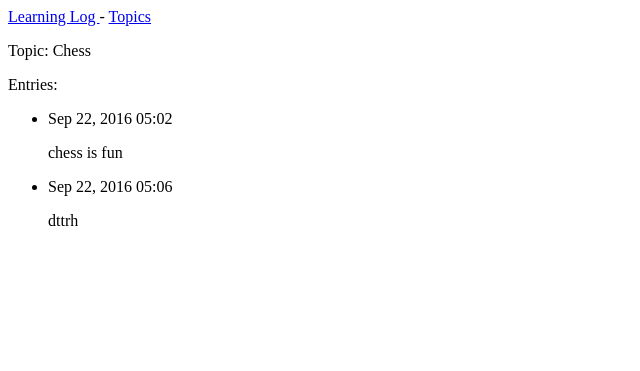
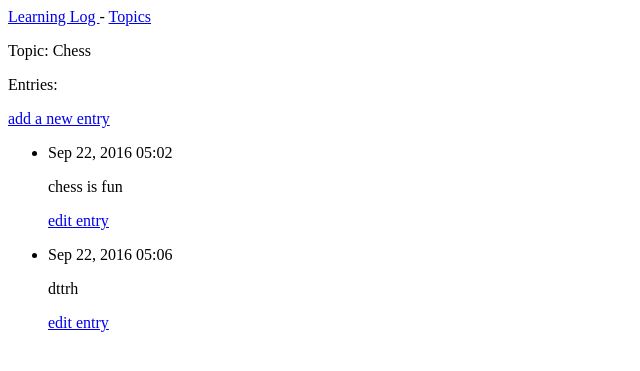
Before and after one commit to PanharithChhum/exercises, a Django app: page /topics/1/ in a window 1280 px wide. Shown: the top 371 px of the page, without its empty margins (0-640 px from the left). Run offline with Django 3.2, Linux system fonts and the light colour scheme; data comes from the database, SQL or seed files in the repository; both versions use the stored data as it was after the commit.

Commit message:
learning log can create and edit entries

```diff
--- a/pythoncrashcourse/learning_log/learning_logs/templates/learning_logs/topic.html
+++ b/pythoncrashcourse/learning_log/learning_logs/templates/learning_logs/topic.html
@@ -5,11 +5,15 @@
 <p>Topic: {{topic}} </p>
 
 <p>Entries:</p>
+<p> <a href = "{% url 'learning_logs:new_entry' topic.id %}">add a new entry</a>
+</p>
 <ul>
 {% for entry in entries %}
     <li>
         <p> {{entry.date_added|date:'M d, Y H:i'}}</p>
         <p> {{entry.text|linebreaks }}</p>
+        <p><a href = "{% url 'learning_logs:edit_entry' entry.id %}">edit entry
+        </a></p>
     </li>
 {% empty %}
     <li>
--- a/pythoncrashcourse/learning_log/learning_logs/urls.py
+++ b/pythoncrashcourse/learning_log/learning_logs/urls.py
@@ -10,4 +10,7 @@ urlpatterns = [
         #detail page for a single topic
     url(r'^topics/(?P<topic_id>\d+)/$', views.topic, name = 'topic'),
     url(r'^new_topic/$', views.new_topic, name = 'new_topic'),
+    url(r'^new_entry/(?P<topic_id>\d+)/$', views.new_entry, name ='new_entry'),
+    url(r'^edit_entry/(?P<entry_id>\d+)/$', views.edit_entry,
+        name ='edit_entry'),
     ]
--- a/pythoncrashcourse/learning_log/learning_logs/views.py
+++ b/pythoncrashcourse/learning_log/learning_logs/views.py
@@ -2,8 +2,8 @@ from django.shortcuts import render
 from django.http import HttpResponseRedirect
 from django.core.urlresolvers import reverse
 
-from .models import Topic
-from .forms import TopicForm
+from .models import Topic, Entry
+from .forms import TopicForm, EntryForm
 
 # Create your views here.
 def index(request):
@@ -36,3 +36,37 @@ def new_topic(request):
             return HttpResponseRedirect(reverse('learning_logs:topics'))
     context = {'form': form}
     return render(request, 'learning_logs/new_topic.html', context)
+
+def new_entry(request, topic_id):
+    topic = Topic.objects.get(id = topic_id)
+    if request.method != 'POST':
+        #No data submitted; create a blank form.
+        form = EntryForm()
+    else:
+        #POST data submitted; process data
+        form = EntryForm(data=request.POST)
+        if form.is_valid():
+            new_entry = form.save(commit = False)
+            new_entry.topic = topic
+            new_entry.save()
+            return HttpResponseRedirect(reverse('learning_logs:topic', \
+                args =[topic_id]))
+    context = {'topic':topic, 'form': form}
+    return render(request, 'learning_logs/new_entry.html', context)
+
+def edit_entry(request, entry_id):
+    entry = Entry.objects.get(id = entry_id)
+    topic = entry.topic
+
+    if request.method != 'POST':
+        #Initial request; prefill form with current entry
+        form = EntryForm(instance = entry)
+    else:
+        #post data submitted; process data
+        form = EntryForm(instance = entry, data = request.POST)
+        if form.is_valid():
+            form.save()
+            return HttpResponseRedirect(reverse('learning_logs:topic',
+                args = [topic.id]))
+    context = {'entry': entry, 'topic':topic, 'form':form}
+    return render(request, 'learning_logs/edit_entry.html', context)
```
Also changed, not shown: 1_2_string_permutation_checker.py (added, +13 -0 lines), pythoncrashcourse/learning_log/learning_logs/forms.py (+8 -1 lines), pythoncrashcourse/learning_log/learning_logs/templates/learning_logs/edit_entry.html (added, +15 -0 lines), pythoncrashcourse/learning_log/learning_logs/templates/learning_logs/new_entry.html (added, +14 -0 lines), pythoncrashcourse/learning_log/db.sqlite3, 4 other files.
